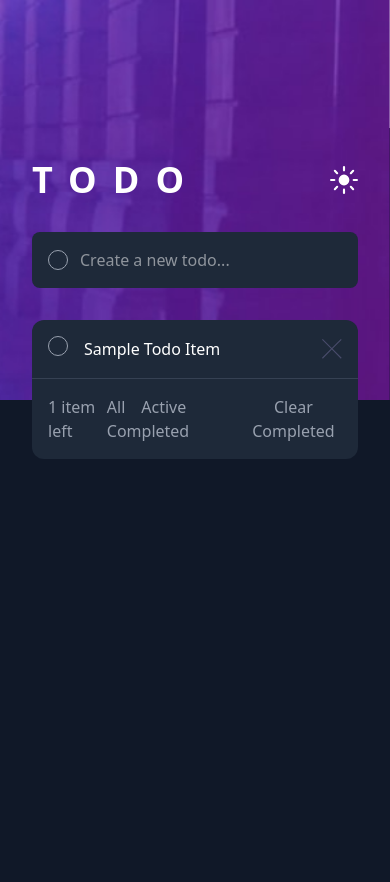
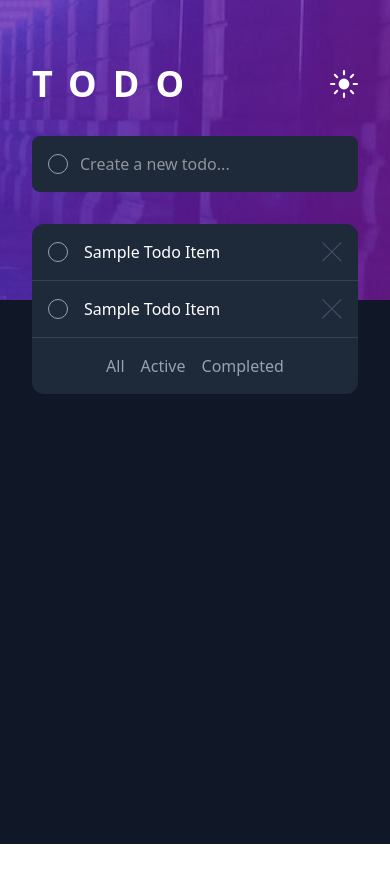
Before and after one commit to hermani456/frontendmentor-todo-app, a React (Vite) app: page / in a window 390 px wide. Shown: the top 882 px of the page. After the commit the page ends 844 px from the top, so only its background shows below. Built offline with nearby package versions, Linux system fonts and the light colour scheme.

Commit message:
refactor: update layout and improve checkbox styling in todo list

```diff
--- a/src/App.tsx
+++ b/src/App.tsx
@@ -13,16 +13,16 @@ function App() {
         darkMode ? "dark" : ""
       }`}
     >
-      {/* Background Image */}
+      {/* bg image */}
       <div
-        className={`fixed top-0 left-0 w-full h-[400px] bg-cover bg-center bg-no-repeat ${
+        className={`fixed top-0 left-0 w-full h-[300px] bg-cover bg-center bg-no-repeat ${
           darkMode
             ? "bg-[url('./assets/bg-desktop-dark.jpg')]"
             : "bg-[url('./assets/bg-desktop-light.jpg')]"
         }`}
       />
-      <div className="relative max-w-xl w-full mx-auto p-8 mt-[8rem]">
-        <div className="flex items-center justify-between mb-[2rem]">
+      <div className="relative max-w-xl w-full mx-auto p-8 pt-16">
+        <div className="flex items-center justify-between mb-8">
           <h1 className="text-white text-4xl font-bold tracking-[1rem] ">
             TODO
           </h1>
@@ -44,30 +44,57 @@ function App() {
         </div>
         {/* todo list */}
         <div className="mt-8">
-          <div className="flex items-center justify-between bg-gray-800 p-4 border-b border-gray-700 rounded-t-xl">
+          <div className="flex items-center justify-between bg-gray-800 p-4 border-b border-gray-700 first:rounded-t-xl">
             <div className="flex items-center">
-              <div className="relative mr-4">
+              <div className="relative mr-4 flex items-center">
                 <input
                   type="checkbox"
-                  className="size-5 rounded-full border border-gray-400 bg-transparent appearance-none checked:bg-gradient-to-r checked:from-blue-400 checked:to-purple-500 checked:border-transparent checked:border-0 cursor-pointer peer"
+                  className="size-5 rounded-full border border-gray-400 bg-transparent appearance-none checked:bg-gradient-to-br checked:from-blue-400 checked:to-purple-500 checked:border-transparent checked:border-0 cursor-pointer peer"
                 />
                 <img
                   src={iconCheck}
                   alt="Check"
-                  className="absolute inset-0 bottom-1 w-2.5 h-2.5 m-auto opacity-0 peer-checked:opacity-100 pointer-events-none"
+                  className="absolute inset-0 w-2.5 h-2.5 m-auto opacity-0 peer-checked:opacity-100 pointer-events-none"
                 />
               </div>
               <span className="text-white">Sample Todo Item</span>
             </div>
             <button className="text-gray-400 hover:text-white">
-              <img src={iconCross} alt="Delete Todo" className="w-5" />
+              <img
+                src={iconCross}
+                alt="Delete Todo"
+                className="w-5 cursor-pointer"
+              />
+            </button>
+          </div>
+          <div className="flex items-center justify-between bg-gray-800 p-4 border-b border-gray-700 first:rounded-t-xl">
+            <div className="flex items-center">
+              <div className="relative mr-4 flex items-center">
+                <input
+                  type="checkbox"
+                  className="size-5 rounded-full border border-gray-400 bg-transparent appearance-none checked:bg-gradient-to-br checked:from-blue-400 checked:to-purple-500 checked:border-transparent checked:border-0 cursor-pointer peer"
+                />
+                <img
+                  src={iconCheck}
+                  alt="Check"
+                  className="absolute inset-0 w-2.5 h-2.5 m-auto opacity-0 peer-checked:opacity-100 pointer-events-none"
+                />
+              </div>
+              <span className="text-white">Sample Todo Item</span>
+            </div>
+            <button className="text-gray-400 hover:text-white">
+              <img
+                src={iconCross}
+                alt="Delete Todo"
+                className="w-5 cursor-pointer"
+              />
             </button>
           </div>
         </div>
 
         {/* filter */}
-        <div className="flex items-center justify-between text-gray-400 bg-gray-800 p-4 rounded-b-xl">
-          <div>1 item left</div>
+        <div className="flex items-center justify-center md:justify-between text-gray-400 bg-gray-800 p-4 rounded-b-xl">
+          <div className="hidden md:block">1 item left</div>
           <div className="space-x-4">
             <button className="text-gray-400 hover:text-white cursor-pointer">
               All
@@ -79,7 +106,7 @@ function App() {
               Completed
             </button>
           </div>
-          <div>
+          <div className="hidden md:block">
             <button className="text-gray-400 hover:text-white cursor-pointer">
               Clear Completed
             </button>
```
